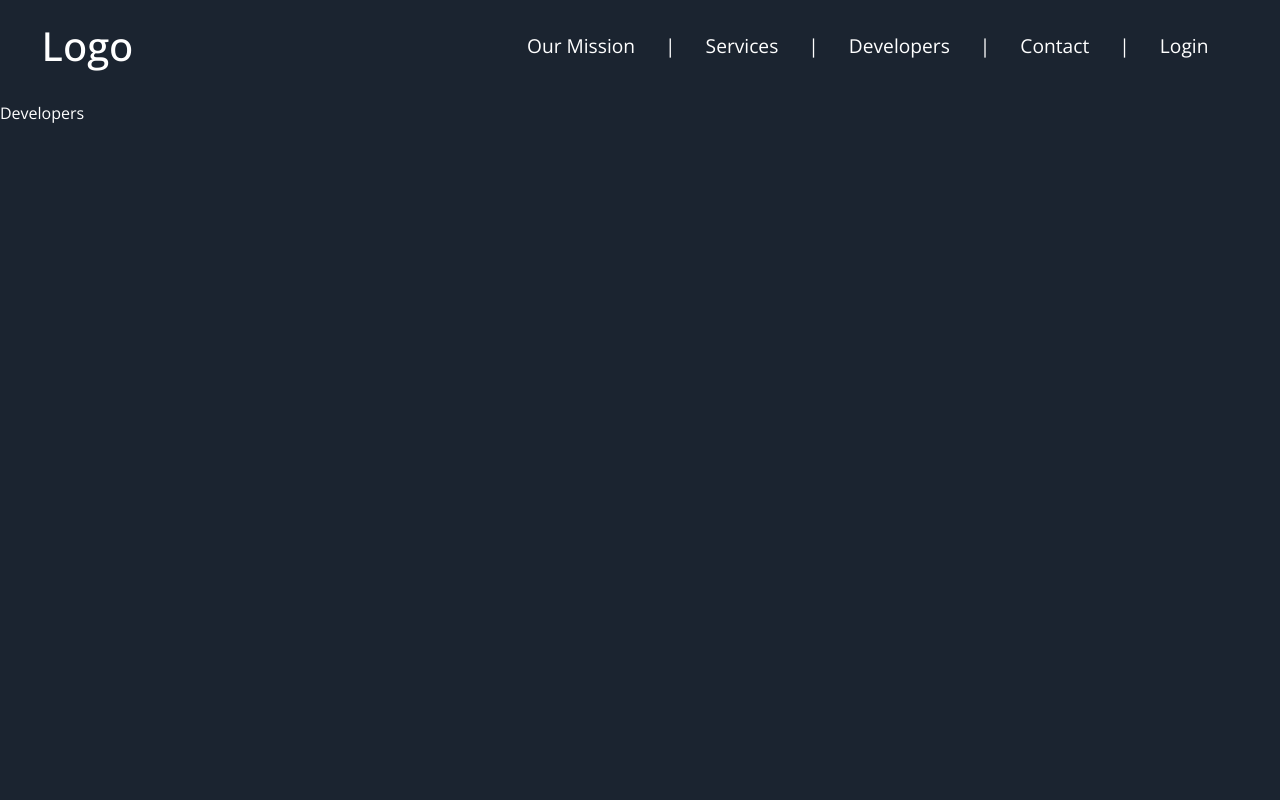
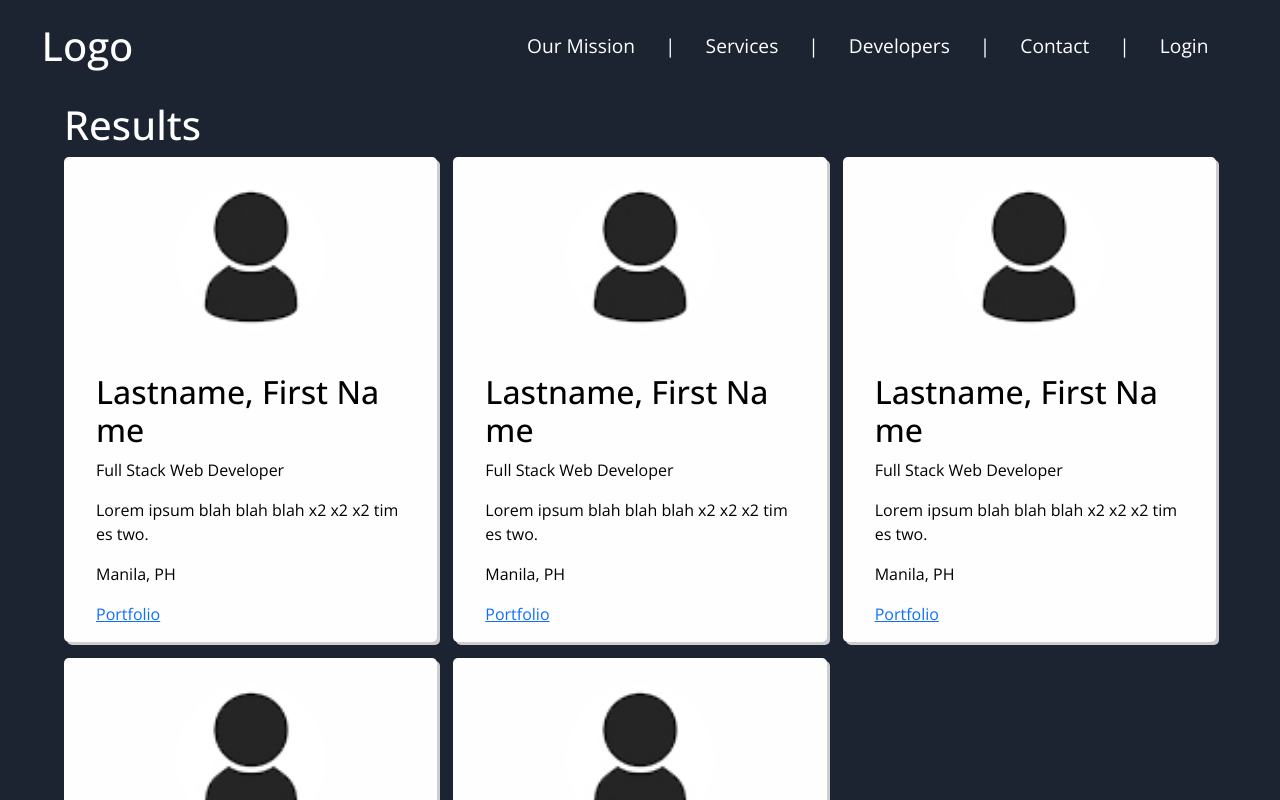
Before and after one commit to hnsnl15/headhunting_site_AHM, a React (Vite) app: page /developers in a window 1280 px wide. Shown: the top 800 px of the page. Built offline with nearby package versions, Linux system fonts and the light colour scheme.

Commit message:
Added developers page.

```diff
--- /dev/null
+++ b/css/developers.css
@@ -0,0 +1,36 @@
+main {
+    margin: 0 auto;
+    max-width: min(1600px, 90%);
+    min-height: 100vh;
+    /* background-color: white; */
+}
+
+.dev-grid {
+    display: grid;
+    grid-template-columns: repeat(3, 1fr);
+    gap: 1em;
+}
+
+.dev-card {
+    border-radius: 5px;
+    background-color: #fefefe;
+    box-shadow: 3px 3px #cdcdcd;
+    color: black;
+}
+
+.dev-card-img {
+    height: 200px;
+    display: grid;
+    justify-content: center;
+    align-items: center;
+}
+
+.dev-pic {
+    height: 150px;
+    width: 150px;
+    border-radius: 50%;
+}
+
+.dev-card-body {
+    padding: 1em 2em;
+}
--- /dev/null
+++ b/src/components/Developers/DevCard.jsx
@@ -0,0 +1,23 @@
+import React from 'react';
+import profile_picture from '../imgrsr/profile.png';
+
+export default function DevCard() {
+  return (
+    <div className='dev-card'>
+      <div className='dev-card-img'>
+        <img className='dev-pic' src={profile_picture} alt='Profile Picture' />
+      </div>
+      <div className='dev-card-body'>
+        <div className='dev-card-text'>
+          <h2 className='dev-name'>Lastname, First Name</h2>
+          <p className='dev-role'>Full Stack Web Developer</p>
+          <p className='dev-description'>Lorem ipsum blah blah blah x2 x2 x2 times two.</p>
+          <p className='dev-location'>Manila, PH</p>
+        </div>
+        <div className='dev-card-actions'>
+          <a target='_blank' href='https://google.com'>Portfolio</a>
+        </div>
+      </div>
+    </div>
+  )
+}
--- a/src/components/Developers/Developers.jsx
+++ b/src/components/Developers/Developers.jsx
@@ -1,7 +1,20 @@
-import React from 'react'
+import React from 'react';
+import '../../../css/developers.css';
+import DevCard from './DevCard';
+import SearchBar from './SearchBar';
 
 export default function Developers() {
   return (
-    <div>Developers</div>
+    <main>
+      <SearchBar />
+      <h1>Results</h1>
+      <div className='dev-grid'>
+        <DevCard />
+        <DevCard />
+        <DevCard />
+        <DevCard />
+        <DevCard />
+      </div>
+    </main>
   )
 }
--- /dev/null
+++ b/src/components/Developers/SearchBar.jsx
@@ -0,0 +1,9 @@
+import React from 'react'
+
+export default function SearchBar() {
+  return (
+    <div className='searchbar'>
+
+    </div>
+  )
+}
```
